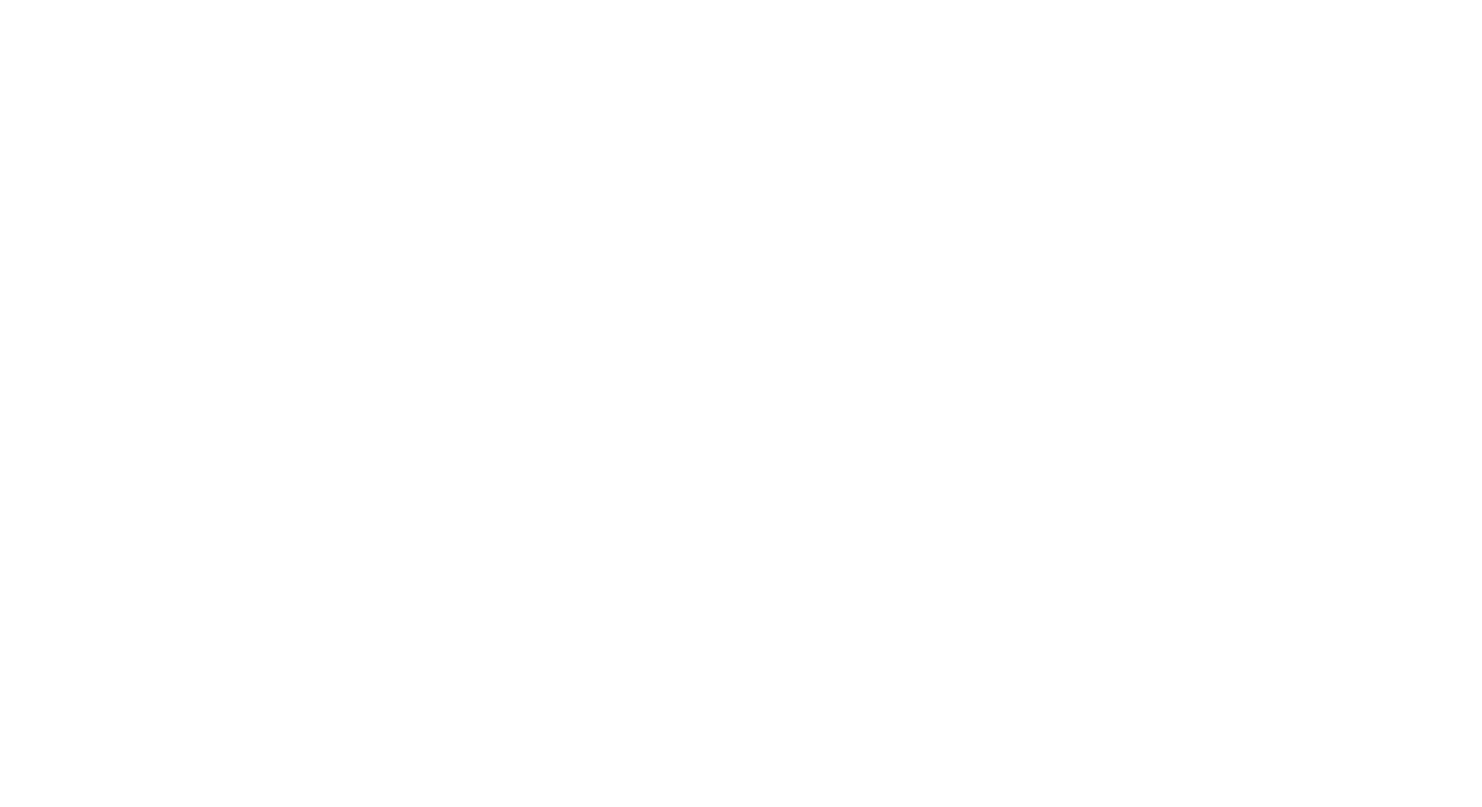
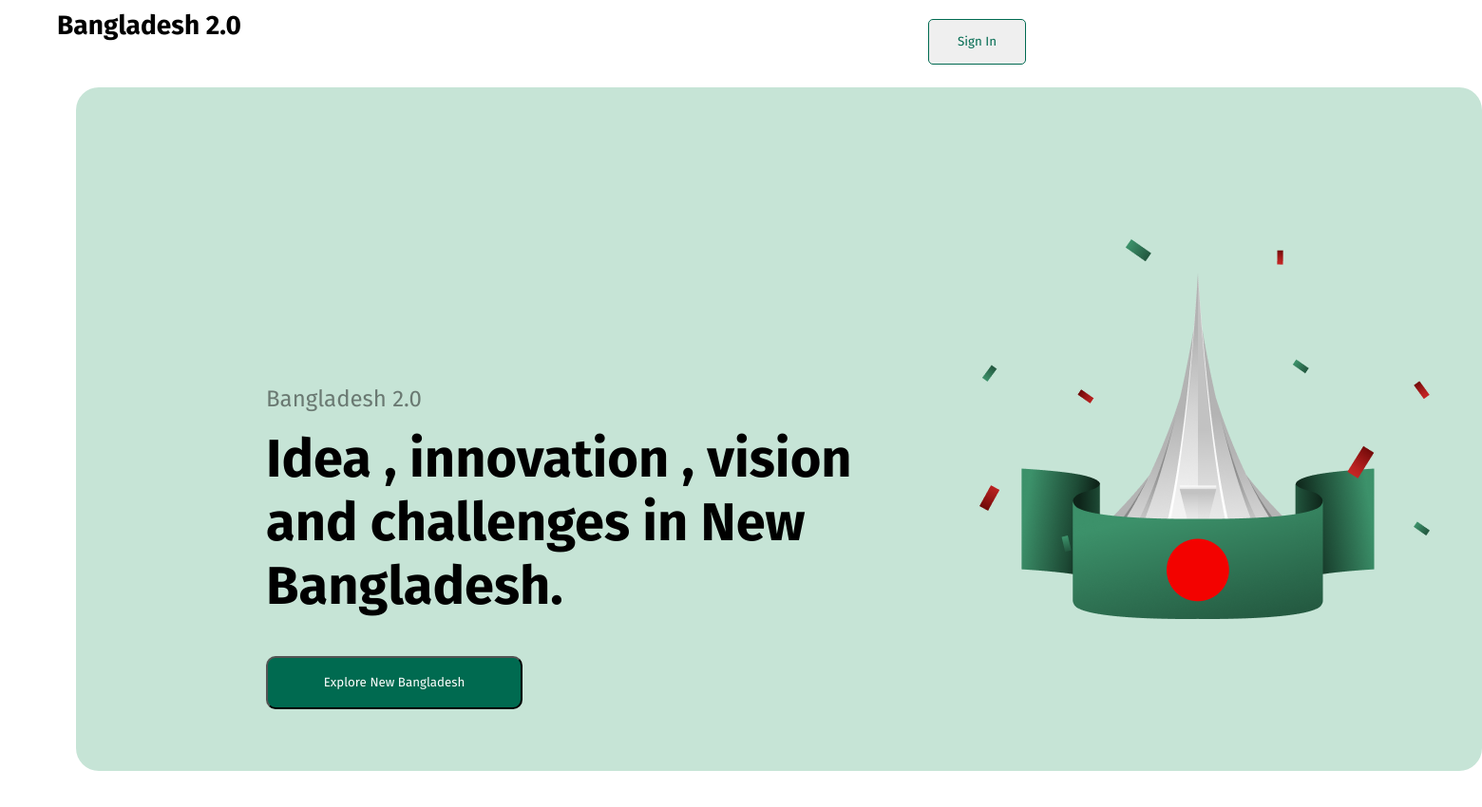
Before and after one commit to Fahim68555/assignment-1, a plain HTML site: page index.html in a window 1280 px wide. Shown: the whole page at 95% size, 1560 px wide, since content can reach past the window. Before the commit the page ends 800 px from the top, so only its background shows below. Drawn offline with Linux system fonts and the light colour scheme.

Commit message:
add all htlm,css and img file

```diff
--- /dev/null
+++ b/Style/style.css
@@ -0,0 +1,88 @@
+
+
+*{
+margin:0px ;
+font-family: "Fira Sans", serif;
+font-style: normal;
+}
+/* shear style */
+
+.btn-hover:hover {
+    background-color: rgb(85, 137, 145);
+    font-size: 18px;
+  }
+
+
+/* nav Style */
+.nav-head{
+    display: flex;
+    justify-content: space-between;
+   margin: 10px 200px 24px 60px;
+   font-size: 24px;
+   width: bold;
+
+}
+.nav-btn{
+    padding: 15px 30px ;
+    color:#006A50 ;
+    border: 1px solid #006A50 ;
+    border-radius: 5px;
+    margin-top: 10px;
+
+}
+/* nav Banner Section Style */
+.banner-section{
+    display: flex;
+    justify-content: space-between;
+    background-color:#C6E4D6;
+border-radius: 24px;
+margin: 160px 80px;
+margin-top: 10px;
+width: 1280px;
+height: 560px;
+padding:80px 100px ;
+position: 160px 0px ;
+
+}
+.banner-text{
+    text-align: left;
+    margin-left: 60px;
+    margin-top: 117px;
+    margin-bottom: 117px;
+    margin-right:64px ;
+
+}
+.sub-header{
+    color: rgba(14, 14, 14, 0.5);
+    font-size: 24px;
+   margin:117px 64px 16px 40px;
+   font-size: 24px;
+   width: medium;
+
+
+
+}
+#banner-ing{
+    width: 474px;
+    height: 400px;
+    margin-top: 80px;
+    margin-bottom: 80px;
+    position:740px 80px;
+
+}
+.banner-pr-1{
+    width:622px;
+    font-size: 56px;
+    font-weight:bold;
+    margin:16px 64px 24px 40px;
+
+}
+.btn{
+    background-color: #006A50;
+    color:#FFFFFF ;
+    border-radius: 10px;
+    width: 270px;
+    height: 56px;
+    margin: 16px 64px 117px 40px;
+
+}
--- a/index.html
+++ b/index.html
@@ -4,11 +4,34 @@
     <meta charset="UTF-8">
     <meta name="viewport" content="width=device-width, initial-scale=1.0">
     <title>My first assignment</title>
-    <link rel="shortcut icon" href="../assignment/B11A1--assignment-1/assets/favicon.png" type="image/x-icon">
+    <link rel="shortcut icon" href="./assets/favicon.png" type="image/x-icon">
+    <link rel="preconnect" href="https://fonts.googleapis.com">
+<link rel="preconnect" href="https://fonts.gstatic.com" crossorigin>
+<link href="https://fonts.googleapis.com/css2?family=Fira+Sans:ital,wght@0,100;0,200;0,300;0,400;0,500;0,600;0,700;0,800;0,900;1,100;1,200;1,300;1,400;1,500;1,600;1,700;1,800;1,900&display=swap" rel="stylesheet">
+
+    <link rel="stylesheet" href="./Style/style.css">
+
 </head>
 <body>
     <header>
+    <nav>
+        <div class="nav-head">
+        <h3> Bangladesh 2.0</h3>
+        <input class="nav-btn btn-hover" type="button" value="Sign In">
+        </div>
+        <!-- Banner Section -->
+         <section class="banner-section">
+         <div class="banner-text">
+            <p class="sub-header">Bangladesh 2.0</p>
+            <p class="banner-pr-1">Idea , innovation ,
+                vision and challenges in New Bangladesh.</p>
+            <button class="btn btn-hover">Explore New Bangladesh</button>
+        </div>
+    <div id="banner-ing"><img src="./assets/hero.png" alt="Bangladesh Memorial"></div>
 
+</section>
+<style></style>
+    </nav>
     </header>
     <main>
 
```
